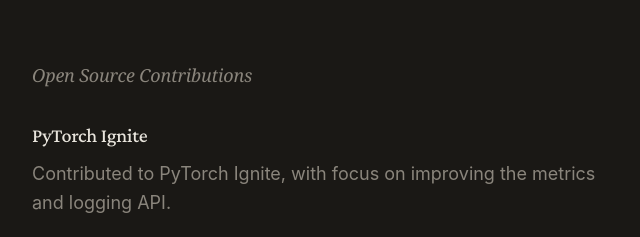
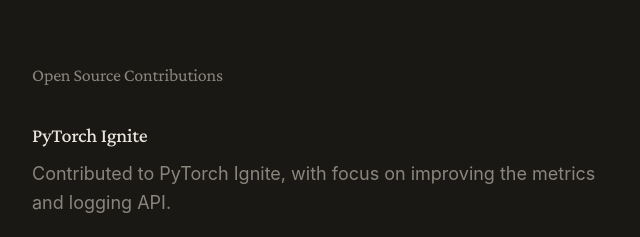
Before and after one commit to gabrielfruet/portfolio, an Astro site: page /portfolio/projects in a window 1280 px wide. Shown: the part 314-551 px from the top of the page, 296-936 px from the left. Built offline with nearby package versions, Linux system fonts and the light colour scheme; Astro itself is replaced by a stand-in of ours.

Commit message:
Simplify section header to clean text-lg style

```diff
--- a/src/components/SectionHeader.astro
+++ b/src/components/SectionHeader.astro
@@ -6,6 +6,6 @@
 const { title } = Astro.props;
 ---
 
-<h2 class="text-lg font-serif italic text-muted mb-8">
+<h2 class="text-lg text-muted font-normal mb-8">
   {title}
 </h2>
```
